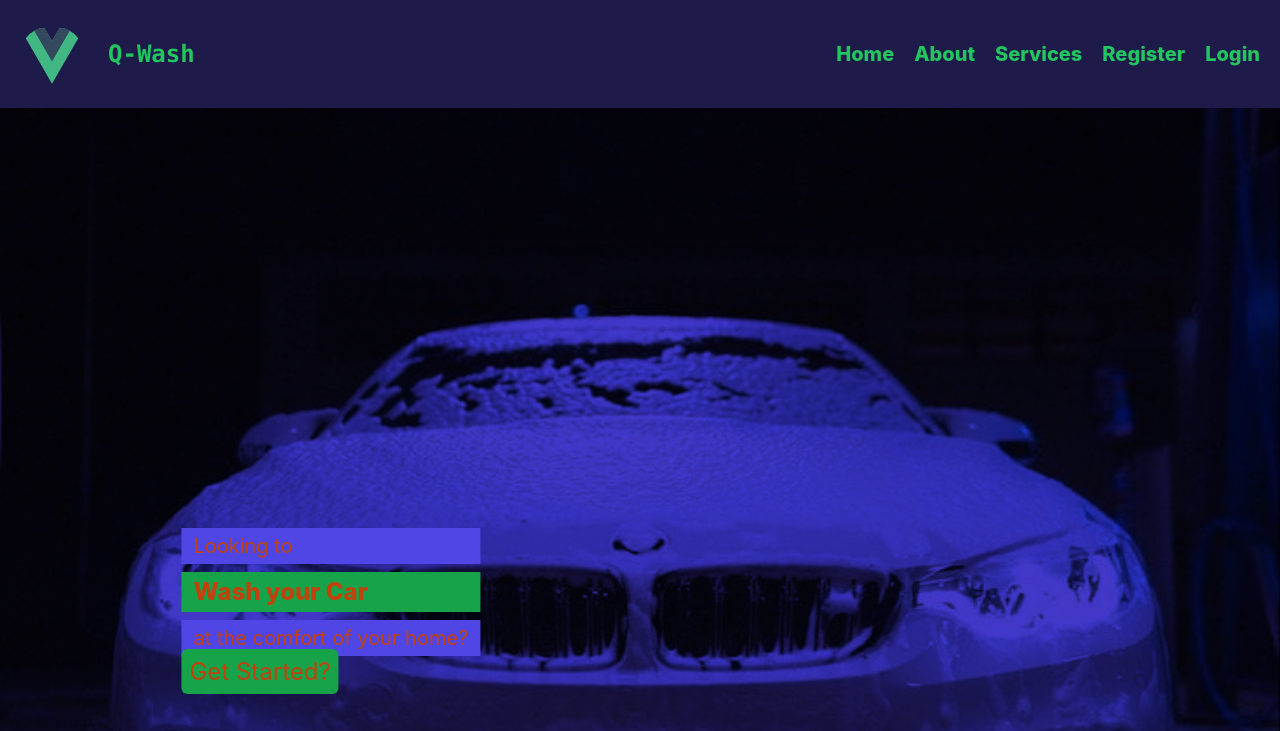
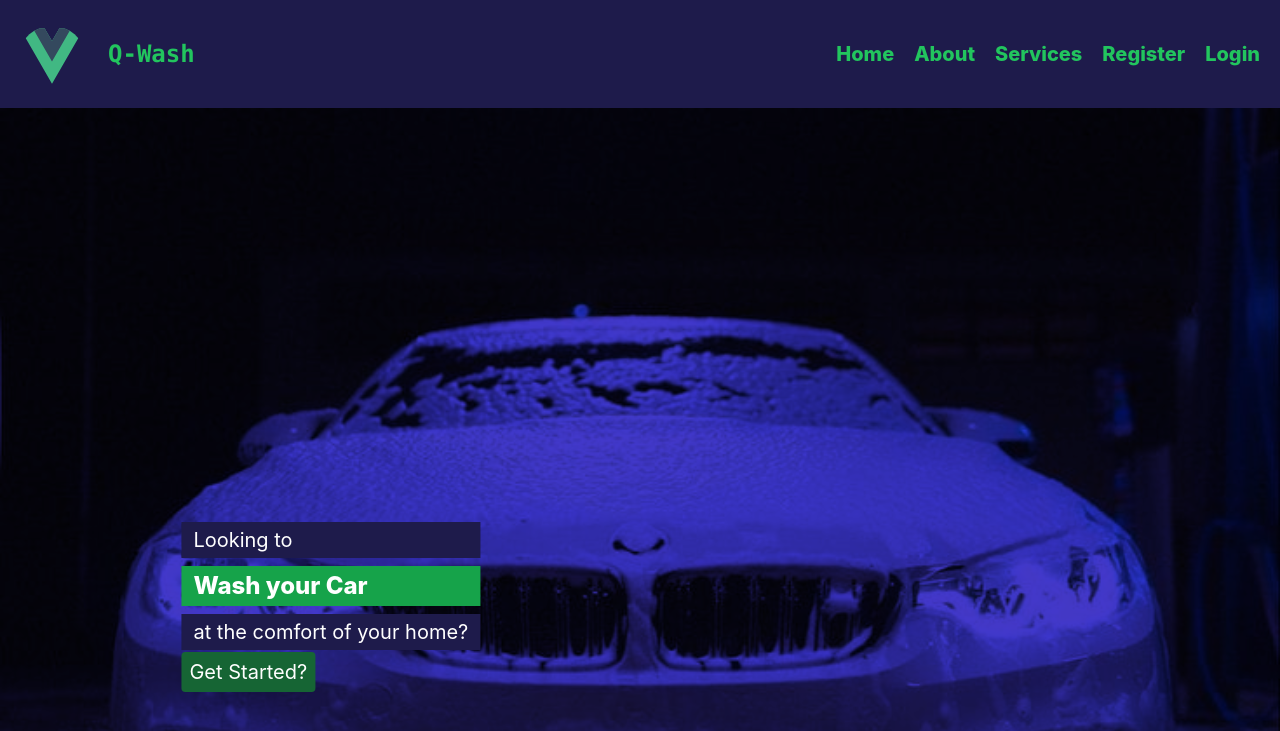
Before and after one commit to Vonmak/Q-Wash, a Vue app: page / in a window 1280 px wide. Shown: the top 731 px of the page. Built offline with nearby package versions, Linux system fonts and the light colour scheme.

Commit message:
update landing

```diff
--- a/src/views/HomePage.vue
+++ b/src/views/HomePage.vue
@@ -12,14 +12,17 @@
     }"
       >
         <div
-          class="text-orange-700 font-bold p-4 absolute left-0 bottom-0 transform -translate-y-1/2 md:translate-x-1/2"
+          class="text-white font-bold p-4 absolute left-0 bottom-0 transform -translate-y-1/2 md:translate-x-1/2"
         >
-          <div class="bg-indigo-600 text-xl px-3 py-1">Looking to</div>
+          <div class="bg-indigo-950 text-xl px-3 py-1">Looking to</div>
           <div class="bg-green-600 text-2xl my-2 px-3 py-1 font-extrabold">Wash your Car</div>
-          <div class="bg-indigo-600 text-xl px-3 py-1">at the comfort of your home?</div>
-          <router-link to="/login" type="submit" class="bg-green-600 hover:bg-red-700 p-2 text-2xl rounded-md mt-1">
-            Get Started?
-          </router-link>
+          <div class="bg-indigo-950 text-xl px-3 py-1 mb-2">at the comfort of your home?</div>
+          <router-link
+          to="/login"
+          class="bg-green-800 hover:bg-green-900 p-2 text-white text-xl rounded mt-2"
+        >
+          Get Started?
+        </router-link>
         </div>
       </div>
     </section>
```
